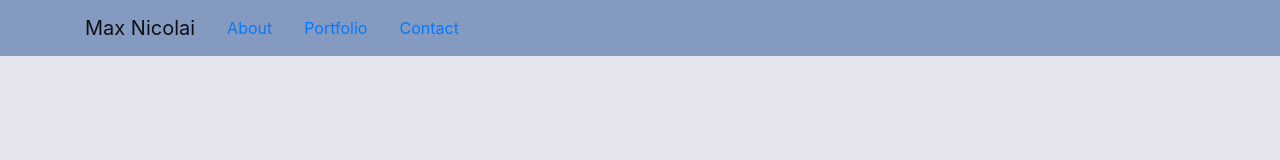
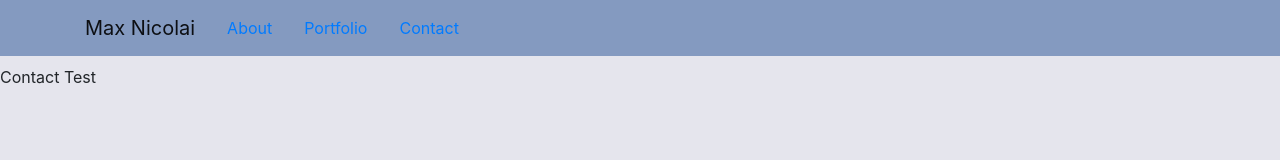
Before and after one commit to mavn2/react_portfolio, a React (Create React App) app in the folder portfolio/: page /contact in a window 1280 px wide. Shown: the top 160 px of the page. Built offline with nearby package versions, Linux system fonts and the light colour scheme.

Commit message:
added router, placeholder pages

```diff
--- a/portfolio/src/App.js
+++ b/portfolio/src/App.js
@@ -1,10 +1,27 @@
 import React from 'react';
+import {BrowserRouter as Router, Switch, Route} from 'react-router-dom';
 import  NavBar from './components/Nav/index.js'
+import Home from './pages/Home'
+import Portfolio from './pages/Portfolio'
+import Contact from './pages/Contact'
 
 function App() {
   return (
     <div>
       <NavBar />
+      <Router>
+        <Switch>
+          <Route path="/" exact>
+            <Home />
+          </Route>
+          <Route path="/portfolio">
+            <Portfolio />
+          </Route>
+          <Route path="/contact">
+            <Contact />
+          </Route>
+        </Switch>
+      </Router>
     </div>
   );
 }
--- a/portfolio/src/pages/Contact.js
+++ b/portfolio/src/pages/Contact.js
@@ -1 +1,7 @@
 import React from 'react';
+
+export default function Contact(){
+  return (<div>
+      Contact Test
+    </div>)
+}
--- a/portfolio/src/pages/Home.js
+++ b/portfolio/src/pages/Home.js
@@ -1 +1,7 @@
 import React from 'react';
+
+function Home(){
+  return(<div>home test</div>);
+};
+
+export default Home;
--- a/portfolio/src/pages/Portfolio.js
+++ b/portfolio/src/pages/Portfolio.js
@@ -1 +1,5 @@
 import React from 'react';
+
+export default function Portfolio(){
+  return (<div>PortfolioTest</div>)
+}
```
